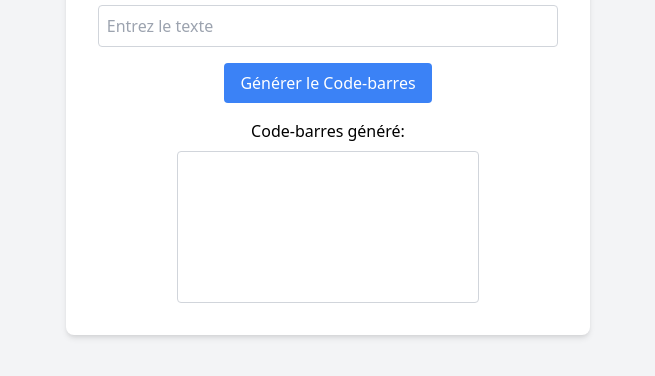
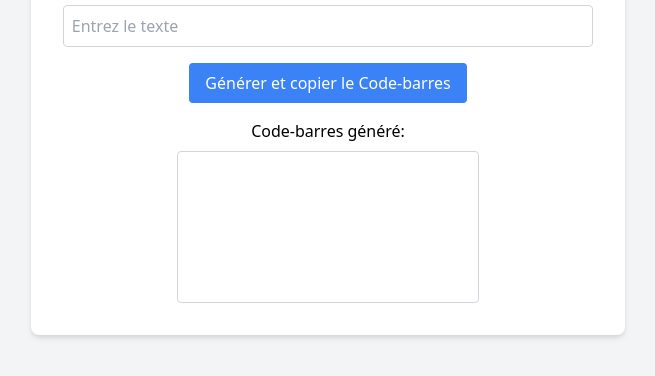
Before and after one commit to GPG-IT-Dev/barcode-generator-app, a plain HTML site: page index.html in a window 1280 px wide. Shown: the part 286-662 px from the top of the page, without its empty margins (312-967 px from the left). Drawn offline with nearby package versions, Linux system fonts and the light colour scheme.

Commit message:
Update index.html

```diff
--- a/index.html
+++ b/index.html
@@ -11,7 +11,7 @@
         <h1 class="text-2xl font-bold mb-4">Générateur de Code-barres</h1>
         <label for="text-input" class="block mb-2">Entrez le texte:</label>
         <input type="text" id="text-input" placeholder="Entrez le texte" class="w-full p-2 mb-4 border border-gray-300 rounded" maxlength="8">
-        <button id="generate-btn" class="bg-blue-500 text-white px-4 py-2 rounded hover:bg-blue-700">Générer le Code-barres</button>
+        <button id="generate-btn" class="bg-blue-500 text-white px-4 py-2 rounded hover:bg-blue-700">Générer et copier le Code-barres</button>
         <label for="barcode" class="block mt-4 mb-2">Code-barres généré:</label>
         <canvas id="barcode" class="border border-gray-300 rounded mx-auto"></canvas>
     </div>
```
